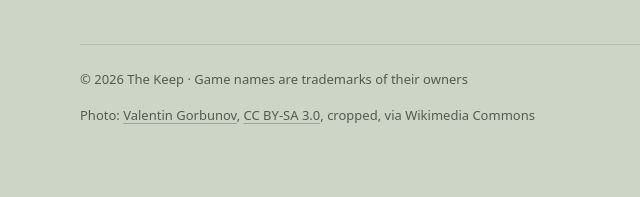
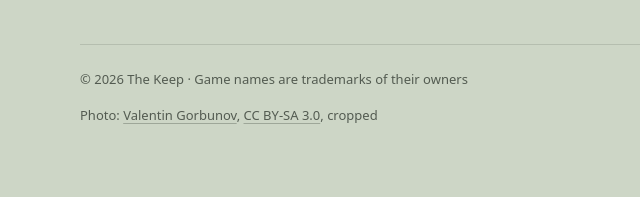
Before and after one commit to DarrickFauvel/board-game-score-keep, a Node project: template src/views/landing.eta in a window 1280 px wide. Shown: the part 6203-6400 px from the top of the page, without its empty margins (0-640 px from the left). Run offline with Node 20 templates, Linux system fonts and the light colour scheme; the template is opened without the code that fills it, so the values that code supplies are empty; some web fonts are replaced.

Commit message:
fix: footer credit on one line, and the sync photo fills its phone screens
The two gate findings from the landing revision: the longer credit line
wrapped on phones (off-grid), and #table left a 587px gap before #faq at
390. The credit drops "via Wikimedia Commons" (its link already goes
there), and on phones the photo is a portrait crop that fills the
section's second screen.

Co-Authored-By: Claude Opus 5.5 <noreply@anthropic.com>

```diff
--- a/src/views/landing.eta
+++ b/src/views/landing.eta
@@ -76,6 +76,8 @@
   .sk-cats thead th span { margin-right: 0; }
   /* #table: the three extras in a row under the photo */
   .extras { margin-top: var(--s-7); row-gap: var(--s-5); }
+  /* Phones: a portrait crop, so the photo fills the section's second screen */
+  @media (max-width: 639px) { #table .frame--split { --ratio: 170%; } }
   .extra { display: block; }
   .extra__tile { margin-bottom: var(--s-3); display: grid; place-items: center; width: 44px; height: 44px; border-radius: 12px; background: color-mix(in oklab, currentColor 7%, transparent); box-shadow: inset 0 0 0 1px color-mix(in oklab, currentColor 14%, transparent); }
   .extra h3 { margin: 0 0 4px; font: 600 var(--t-body)/1.3 var(--font-text); letter-spacing: 0; }
@@ -456,7 +458,7 @@
       <div class="footer__legal">
         <span>&copy; 2026 The Keep · Game names are trademarks of their owners</span>
         <div class="socials"></div>
-        <span class="credits">Photo: <a href="https://commons.wikimedia.org/wiki/File:Playing_Settlers_of_Catan.jpg">Valentin Gorbunov</a>, <a href="https://creativecommons.org/licenses/by-sa/3.0/">CC BY-SA 3.0</a>, cropped, via Wikimedia Commons</span>
+        <span class="credits">Photo: <a href="https://commons.wikimedia.org/wiki/File:Playing_Settlers_of_Catan.jpg">Valentin Gorbunov</a>, <a href="https://creativecommons.org/licenses/by-sa/3.0/">CC BY-SA 3.0</a>, cropped</span>
       </div>
     </div>
   </div>
```
